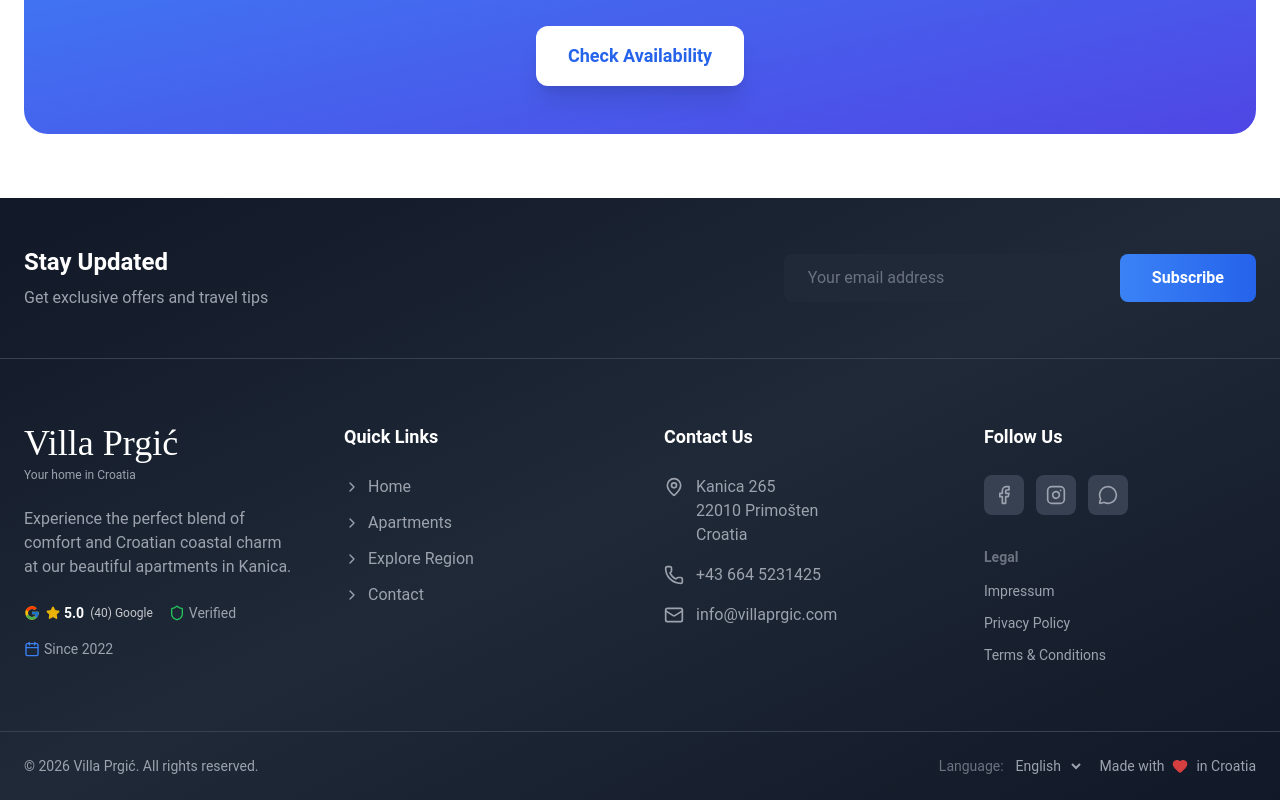
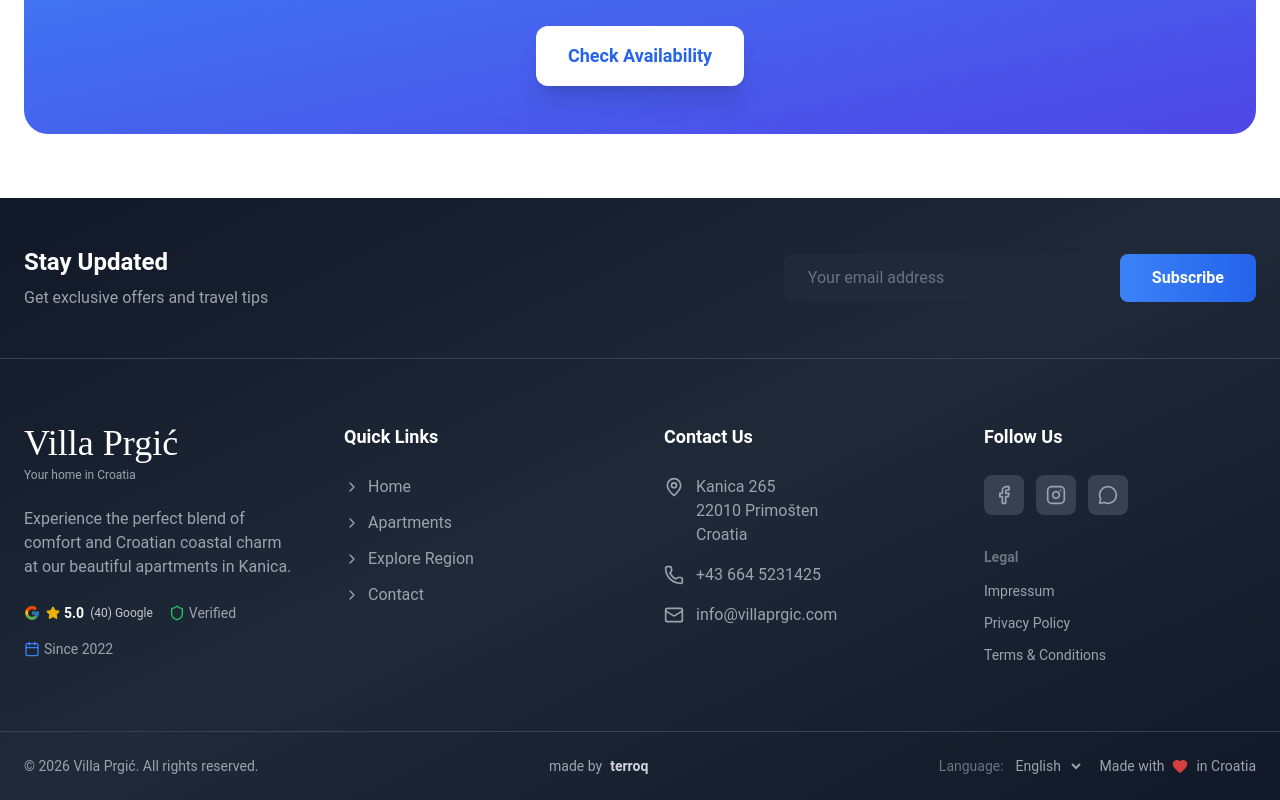
Before and after one commit to valentin994/villa-prgic, a React (Vite) app: page /region in a window 1280 px wide. Shown: the part 3233-4033 px from the top of the page. Built offline with nearby package versions, Linux system fonts and the light colour scheme.

Commit message:
feature: added company watermark

```diff
--- a/src/UI/Footer.tsx
+++ b/src/UI/Footer.tsx
@@ -273,7 +273,17 @@ function Footer() {
             <p className="text-sm text-gray-400 text-center md:text-left">
               © {currentYear} Villa Prgić. All rights reserved.
             </p>
-
+            <div className="flex gap-2">
+              <p className="text-sm text-gray-400">made by </p>
+              <a
+                href="https://terroq.com"
+                rel="noreferrer"
+                target="_blank"
+                className="text-sm text-gray-300 font-bold"
+              >
+                terroq
+              </a>
+            </div>
             {/* Language Selector */}
             <div className="flex items-center space-x-4">
               <div className="flex items-center space-x-2 text-sm">
```
